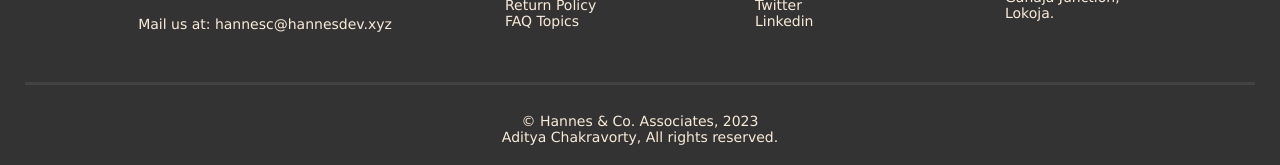
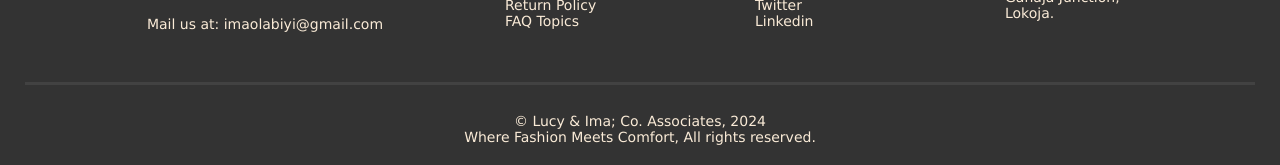
Before and after one commit to Imaolabiyi/Lucy-Ima-online-clothing-store, a website built with Vite: page index.html in a window 1280 px wide. Shown: the part 3724-3889 px from the top of the page. Built offline with nearby package versions, Linux system fonts and the light colour scheme; files whose address does not match are found by name.

Commit message:
adding changes to the index.html

```diff
--- a/index.html
+++ b/index.html
@@ -264,7 +264,7 @@
             <div class="child">
                 <div class="footerChild1">
                     <img src="src/images/header/complogo.png">
-                    <h4>Mail us at: <a href="mailto:hannes@hannesdev.xyz">hannesc@hannesdev.xyz</a></h4>
+                    <h4>Mail us at: <a href="mailto:imaolabiyi@gmail.com">imaolabiyi@gmail.com</a></h4>
                 </div>
                 <div class="footerChild2">
                     <h3>Help</h3>
@@ -294,8 +294,8 @@
                 </div>
             </div>
             <div class="belowfooter">
-                © Hannes &amp; Co. Associates, 2023 <br>
-                Aditya Chakravorty, All rights reserved.
+                © Lucy & Ima; Co. Associates, 2024 <br>
+                Where Fashion Meets Comfort, All rights reserved.
             </div>
         </div>
     </div>
```
